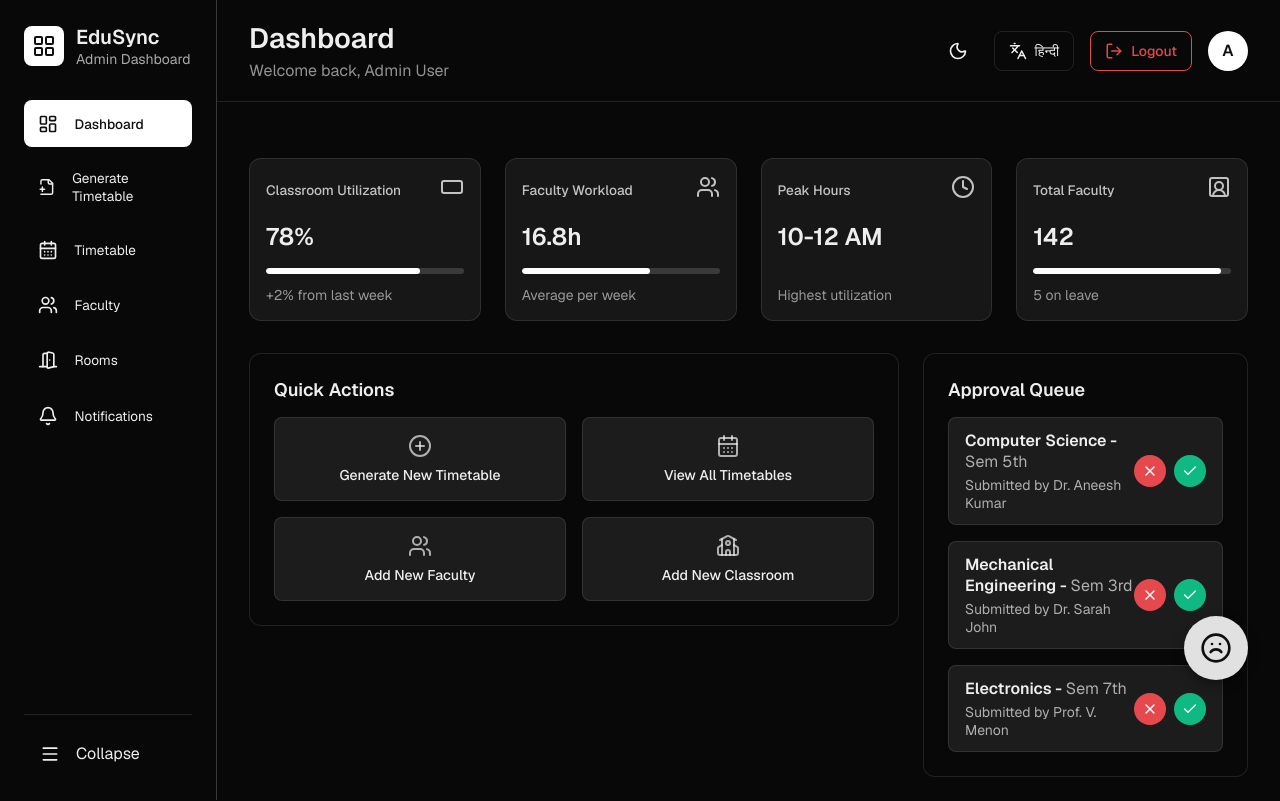
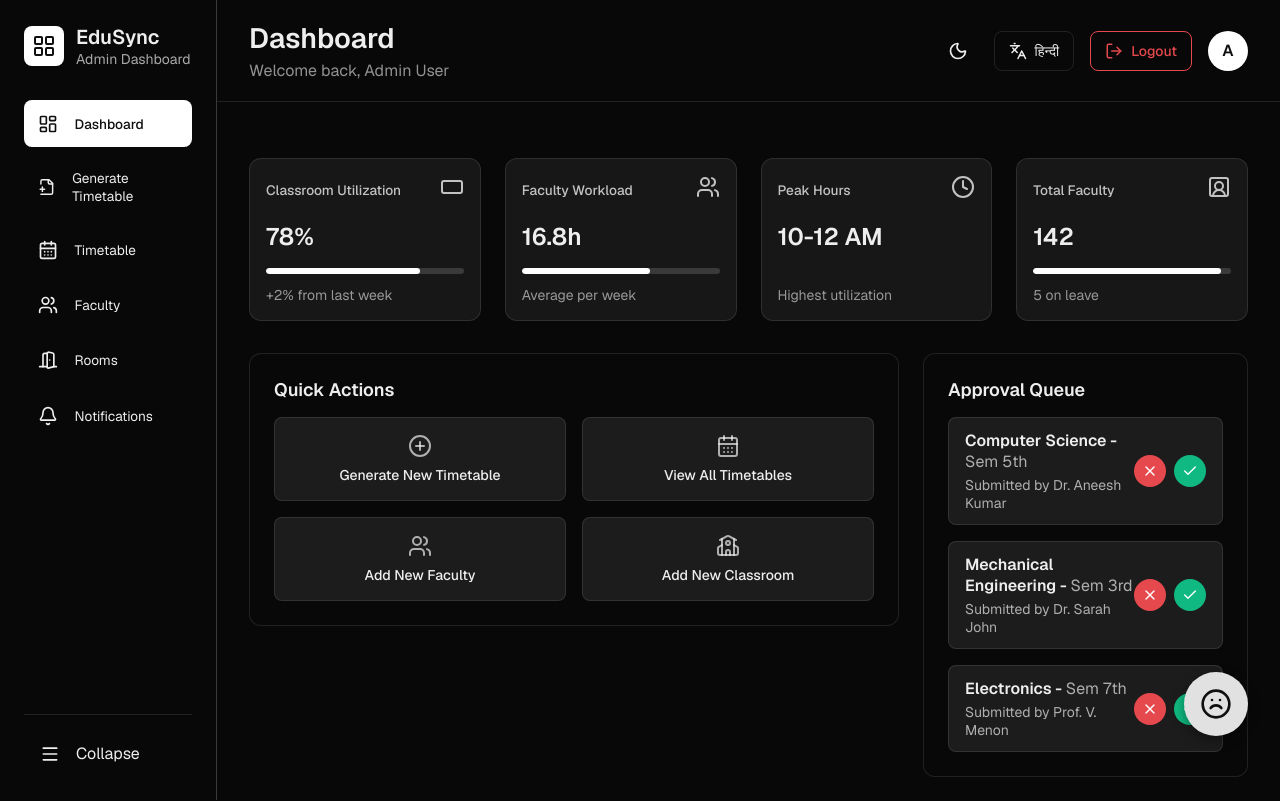
Before and after one commit to Shourya523/EduSch-Frontend, a React (Vite) app: page /admin-dashboard in a window 1280 px wide. Built offline with nearby package versions, Linux system fonts and the light colour scheme.

Commit message:
Added ai chat and responsiveness

```diff
--- a/src/components/AiChat.css
+++ b/src/components/AiChat.css
@@ -1,7 +1,7 @@
 /* --- Floating Action Button for Chat --- */
  .s-fab-chat-btn {
     position: fixed;
-    bottom: 15vh; /* Sidebar height + gap + extra space */
+    bottom: 8vh; /* Sidebar height + gap + extra space */
     right: 32px;
     width: 64px;
     height: 64px;
@@ -38,7 +38,7 @@
 /* --- AI Chat Component Styles --- */
 .s-chat-overlay {
     position: fixed;
-    bottom: 20vh;
+    bottom: 6vh;
     right: 32px;
     width: auto;
     height: auto;
```
